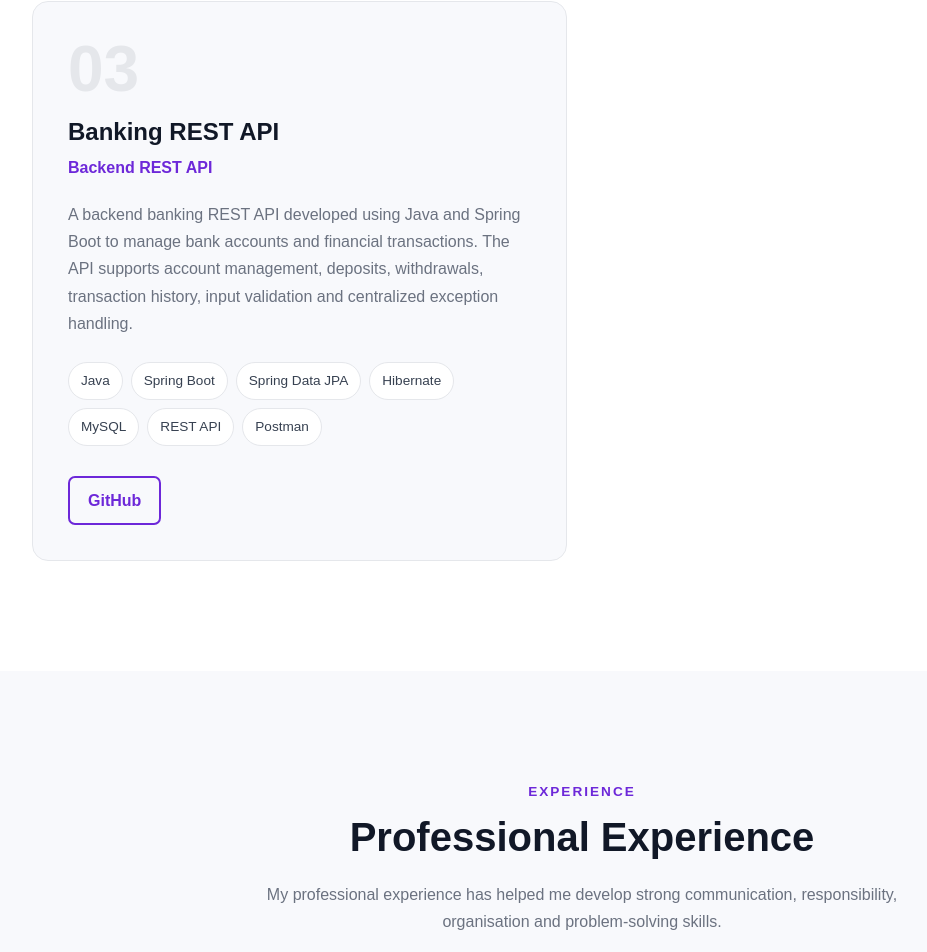
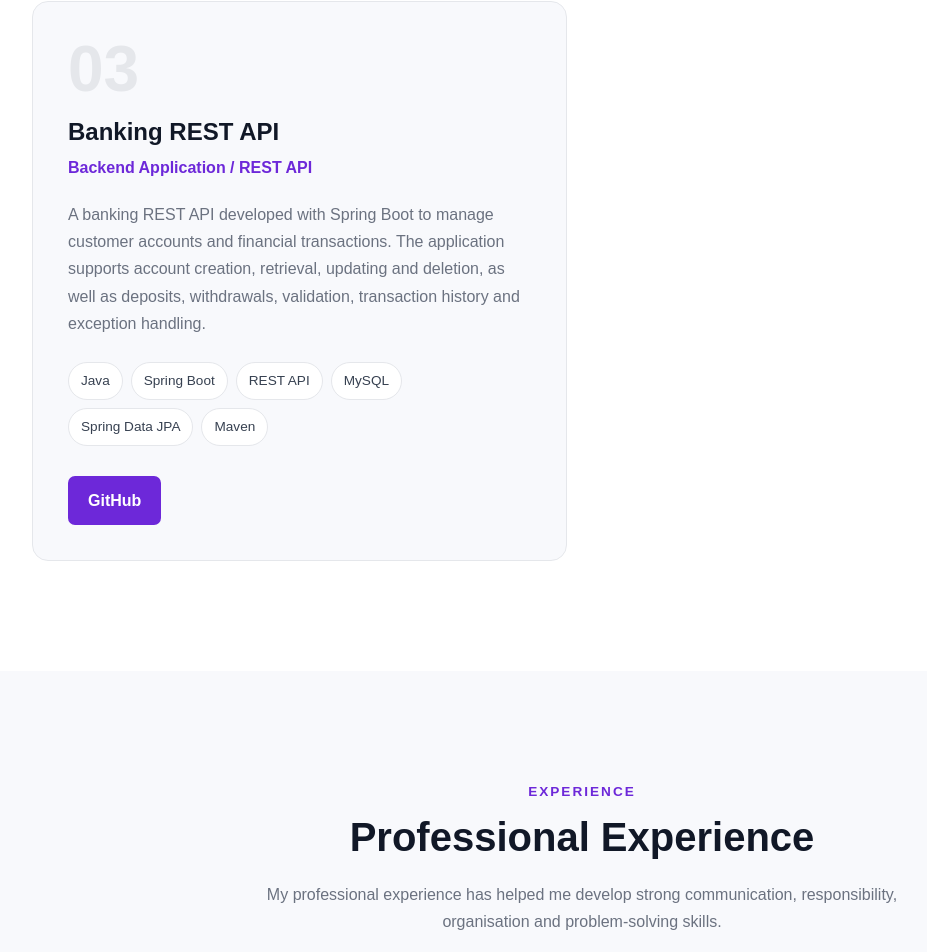
Before and after one commit to Nqobile-21/Nqobile-R.-Mahlangu--Portfolio, a plain HTML site: page index.html in a window 1280 px wide. Shown: the part 3392-4344 px from the top of the page, without its empty margins (58-985 px from the left). Drawn offline with Linux system fonts and the light colour scheme.

Commit message:
Improve Banking REST API project details

```diff
--- a/index.html
+++ b/index.html
@@ -552,7 +552,7 @@
 
                         </div>
 
-                    </article>
+                                        </article>
 
 
                     <!-- Project 03 -->
@@ -570,16 +570,16 @@
                             </h3>
 
                             <p class="project-type">
-                                Backend REST API
+                                Backend Application / REST API
                             </p>
 
                             <p class="project-description">
-                                A backend banking REST API developed using
-                                Java and Spring Boot to manage bank accounts
-                                and financial transactions. The API supports
-                                account management, deposits, withdrawals,
-                                transaction history, input validation and
-                                centralized exception handling.
+                                A banking REST API developed with Spring Boot
+                                to manage customer accounts and financial
+                                transactions. The application supports account
+                                creation, retrieval, updating and deletion,
+                                as well as deposits, withdrawals, validation,
+                                transaction history and exception handling.
                             </p>
 
 
@@ -587,11 +587,10 @@
 
                                 <span>Java</span>
                                 <span>Spring Boot</span>
+                                <span>REST API</span>
+                                <span>MySQL</span>
                                 <span>Spring Data JPA</span>
-                                <span>Hibernate</span>
-                                <span>MySQL</span>
-                                <span>REST API</span>
-                                <span>Postman</span>
+                                <span>Maven</span>
 
                             </div>
 
@@ -601,7 +600,7 @@
                                 <a href="https://github.com/Nqobile-21/Banking-REST-API"
                                    target="_blank"
                                    rel="noopener noreferrer"
-                                   class="project-btn">
+                                   class="project-btn primary-project-btn">
                                     GitHub
                                 </a>
 
```
